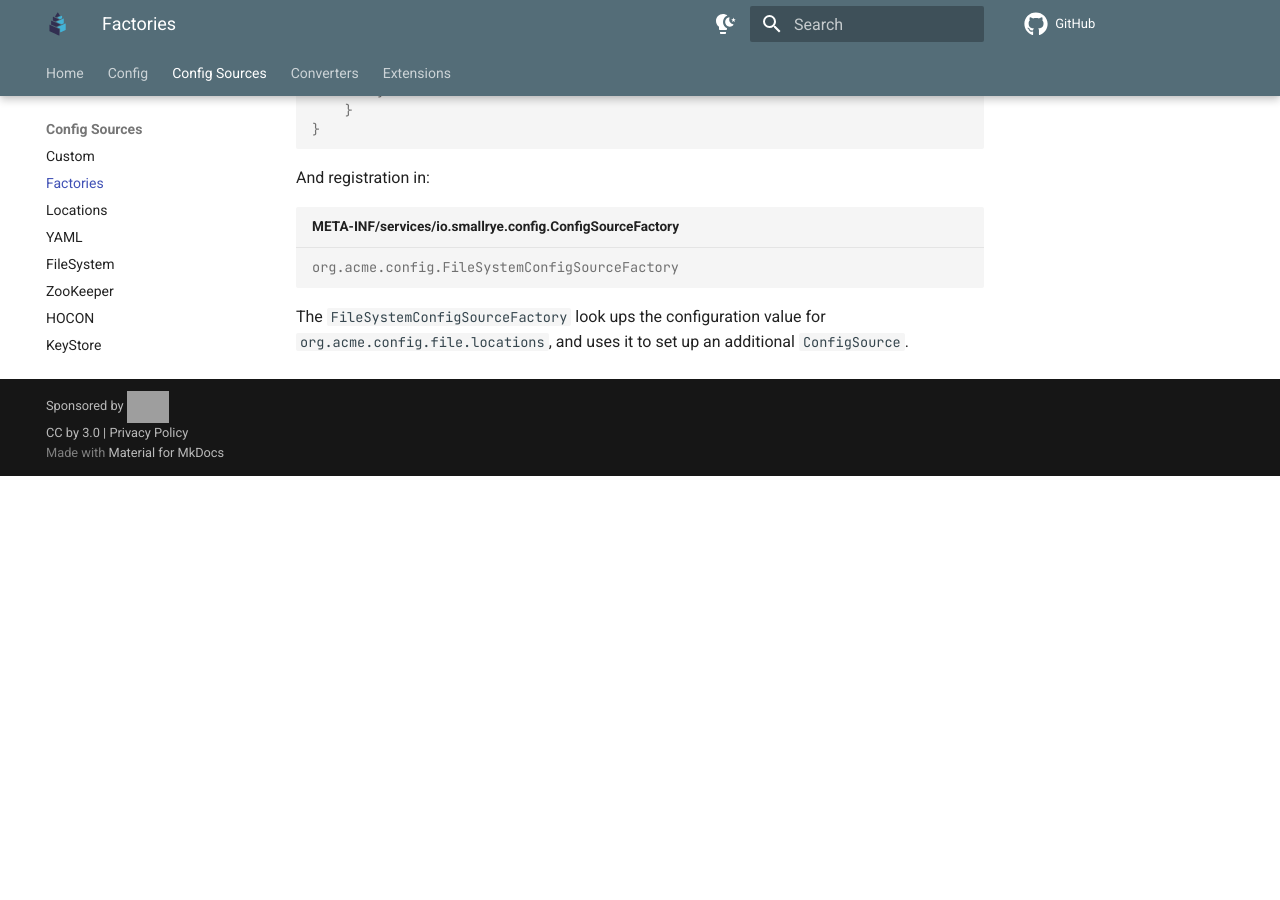
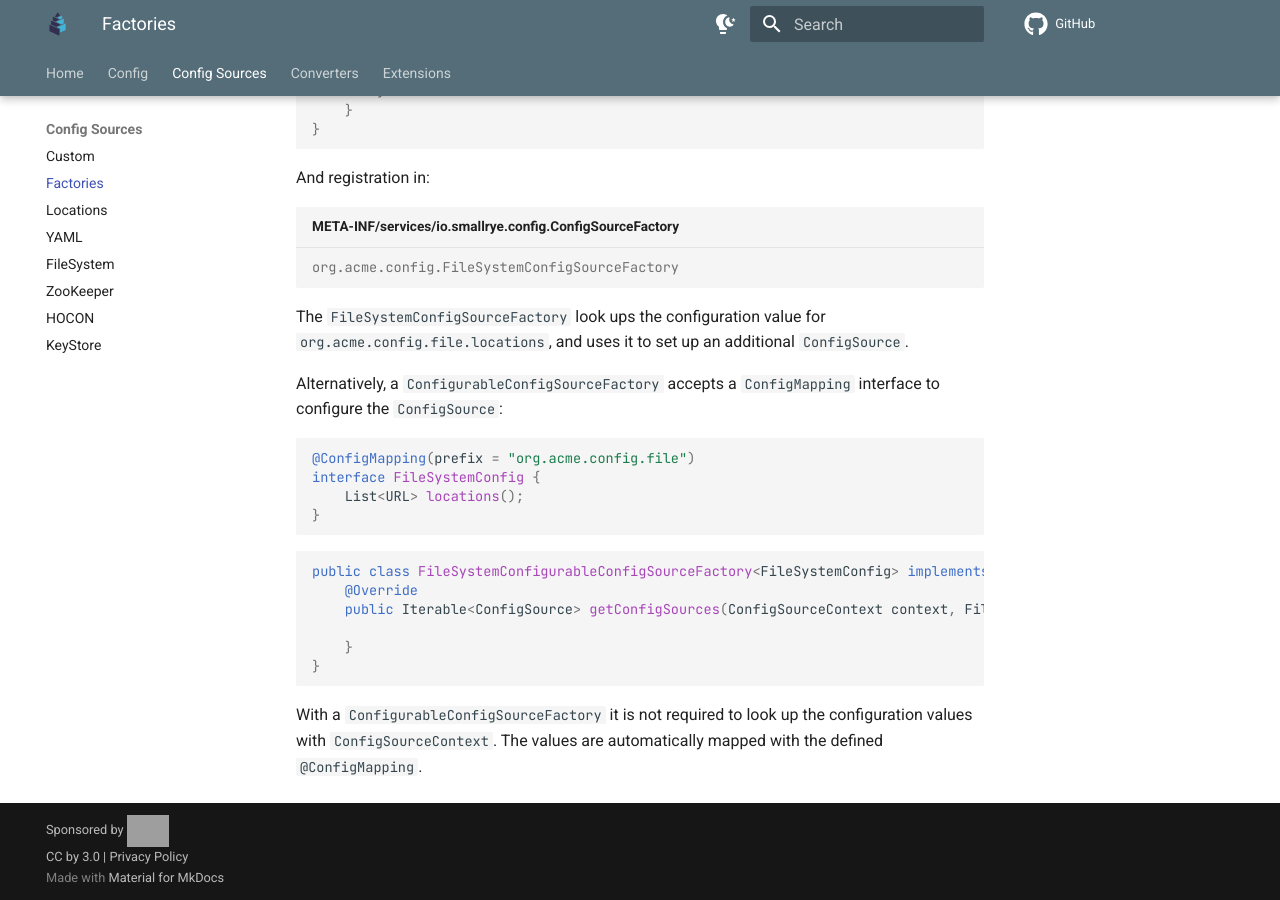
Before and after one commit to smallrye/smallrye-config, an MkDocs documentation site: the page built from documentation/src/main/docs/config-sources/factories.md, in a window 1280 px wide and 900 px high, scrolled down 1625 px. Built offline with MkDocs 1.6.1 and Material for MkDocs 9.7.7, drawn with Linux system fonts in a browser that asks for light colours; comment, search, counter and statistics services are not loaded; the version menu is left out; before the commit the page ends 2101 px from its top, so only the background shows below that; grey boxes are pictures that could not be loaded.

Commit message:
Improve documentation

````diff
--- a/documentation/src/main/docs/config-sources/factories.md
+++ b/documentation/src/main/docs/config-sources/factories.md
@@ -80,3 +80,24 @@ org.acme.config.FileSystemConfigSourceFactory
 
 The `FileSystemConfigSourceFactory` look ups the configuration value for `org.acme.config.file.locations`, and uses it
 to set up an additional `ConfigSource`.
+
+Alternatively, a `ConfigurableConfigSourceFactory` accepts a `ConfigMapping` interface to configure the `ConfigSource`:
+
+```java
+@ConfigMapping(prefix = "org.acme.config.file")
+interface FileSystemConfig {
+    List<URL> locations();
+}
+```
+
+```java
+public class FileSystemConfigurableConfigSourceFactory<FileSystemConfig> implements ConfigurableConfigSourceFactory {
+    @Override
+    public Iterable<ConfigSource> getConfigSources(ConfigSourceContext context, FileSystemConfig config) {
+
+    }
+}
+```
+
+With a `ConfigurableConfigSourceFactory` it is not required to look up the configuration values with
+`ConfigSourceContext`. The values are automatically mapped with the defined `@ConfigMapping`.
````
Also changed, not shown: documentation/src/main/docs/config-sources/keystore.md (+28 -0 lines), documentation/src/main/docs/config/secret-keys.md (+10 -0 lines), 1 other file.
